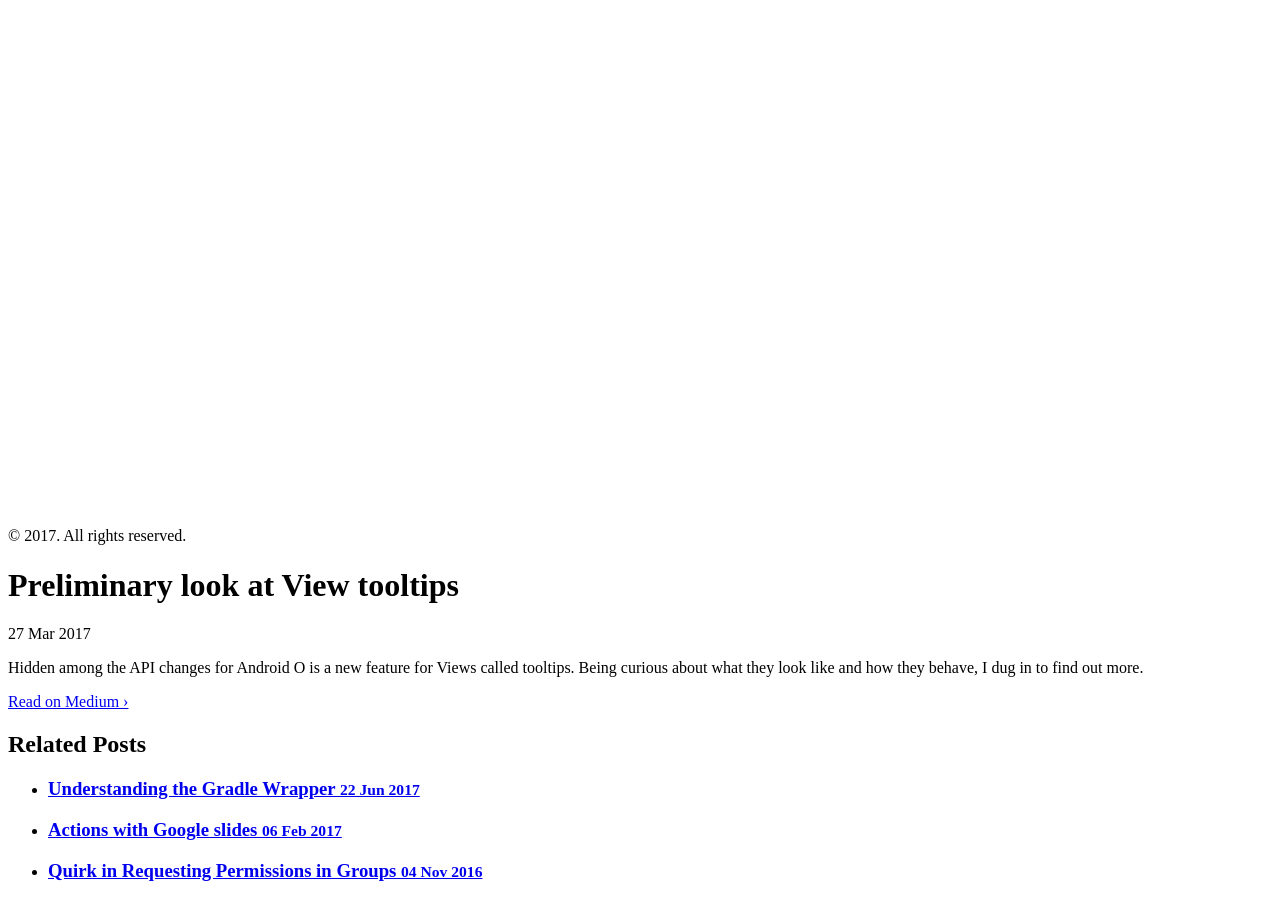
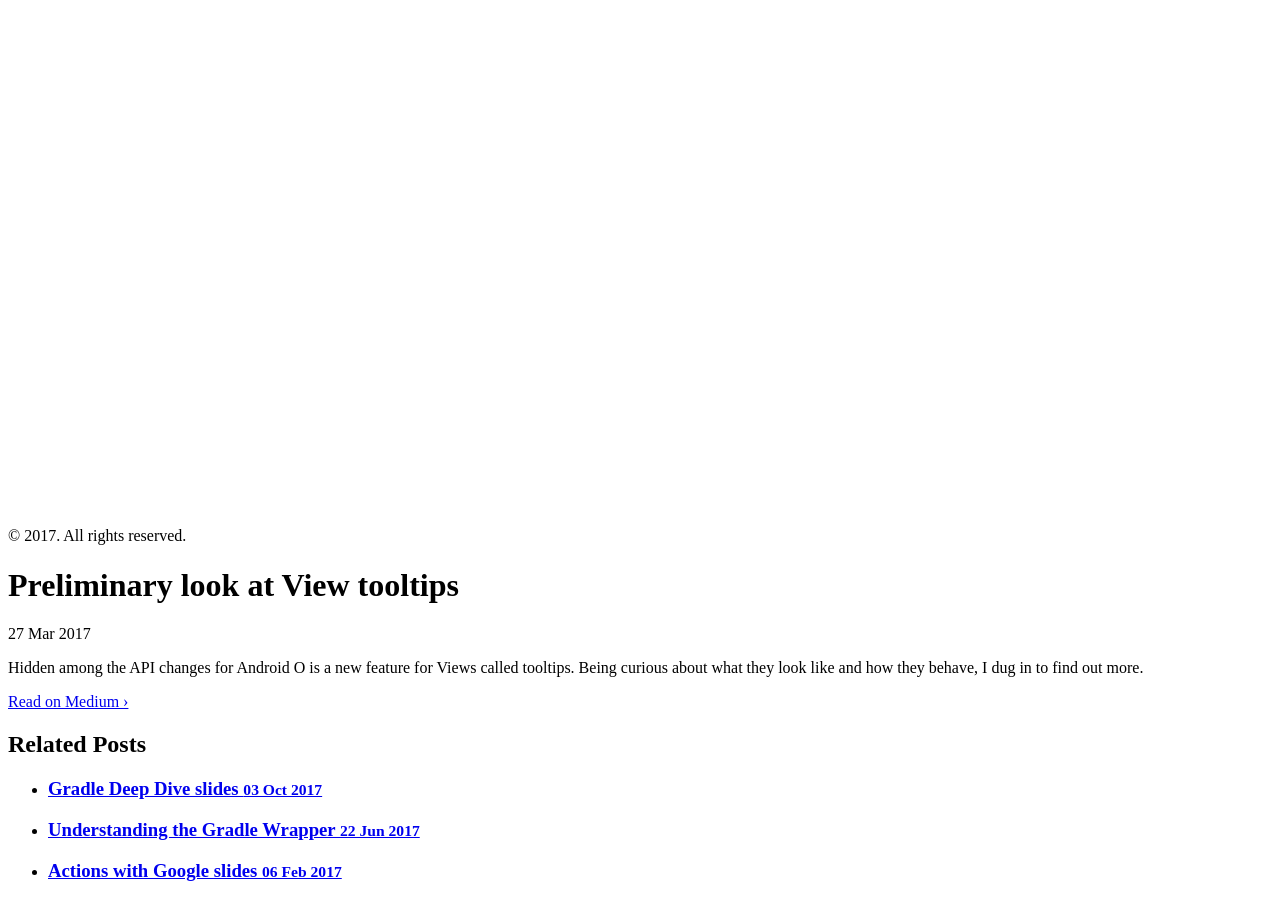
Before and after one commit to theobregorkpf/bryanherbst.com, a Jekyll site: the page built from _posts/2017-03-27-preliminary-look-at-view-tooltips.md, in a window 1280 px wide and 900 px high, scrolled down 2625 px. Built offline with Jekyll 4.4.1, drawn with Linux system fonts in a browser that asks for light colours; Markdown is read by kramdown in place of the engine named in the settings.

Commit message:
Added Gradle Deep Dive slides

```diff
--- a/_data/presentations.yml
+++ b/_data/presentations.yml
@@ -1,3 +1,8 @@
+- title: Gradle Deep Dive
+  conference: GDG Twin Cities
+  date: October 10, 2017
+  slides: https://speakerdeck.com/bherbst/gradle-deep-dive
+
 - title: Actions with Google
   conference: DevFest MN
   date: February 4, 2017
```
Also changed, not shown: _posts/2017-10-03-gradle-deep-dive-slides.md (added, +8 -0 lines).
